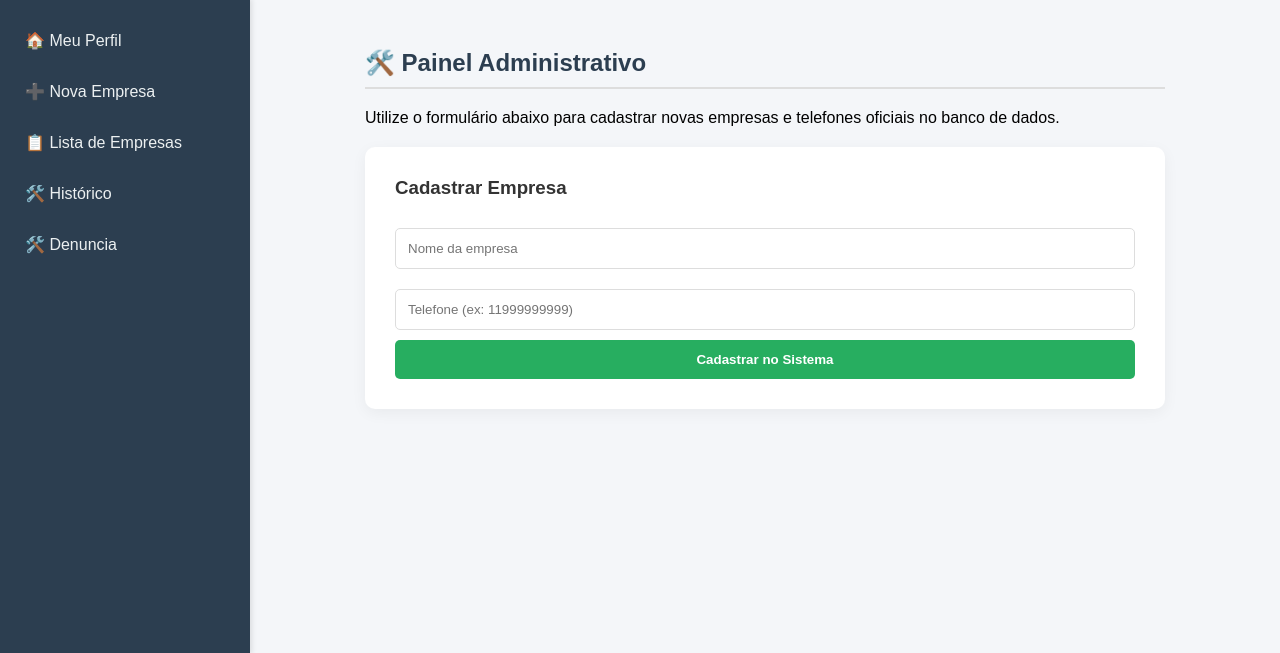
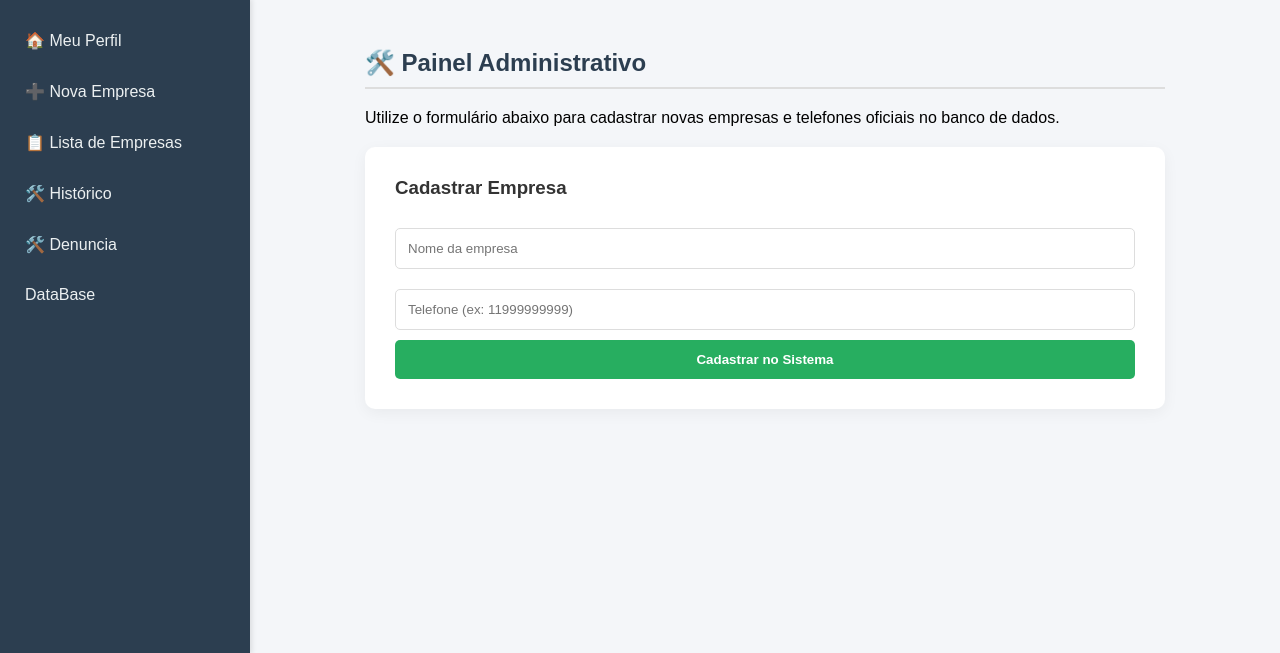
Before and after one commit to dealkis/CallCheck, a Flask app: page /admin in a window 1280 px wide. Shown: the part 66-719 px from the top of the page. Run offline with Flask 3, Linux system fonts and the light colour scheme; the visitor is signed in with stand-in values (Sample User, id 1); some libraries are stand-ins or nearby versions.

Commit message:
Update base.html

```diff
--- a/templates/base.html
+++ b/templates/base.html
@@ -98,6 +98,7 @@
         <a href="{{ url_for('listar_empresas') }}">📋 Lista de Empresas</a>
         <a href="{{ url_for('historico') }}">🛠️ Histórico</a>
         <a href="{{ url_for('denuncia') }}">🛠️ Denuncia</a>
+        <a href="{{ url_for('database_view') }}"> DataBase</a>
     </aside>
     {% endif %}
 
```
